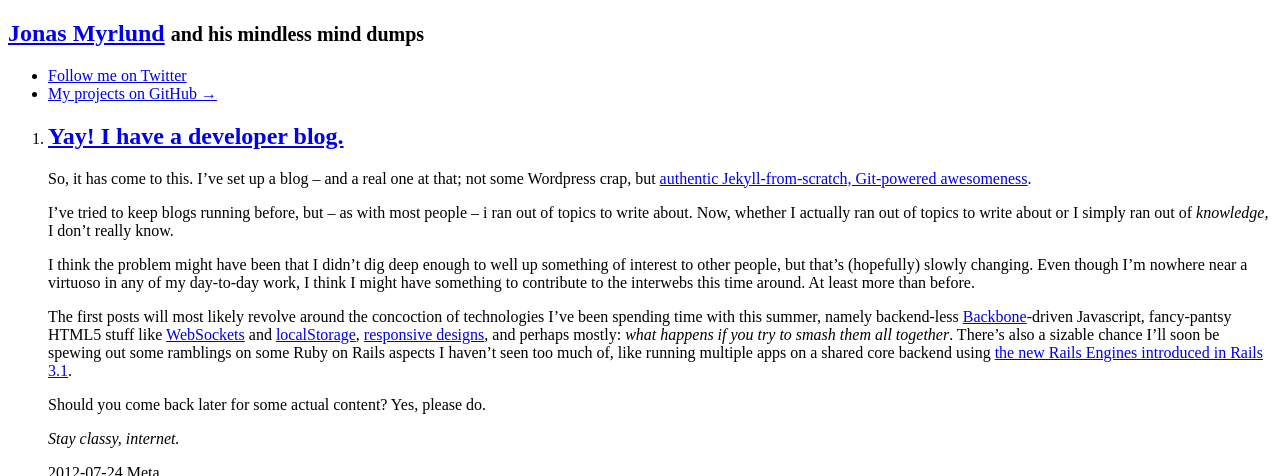
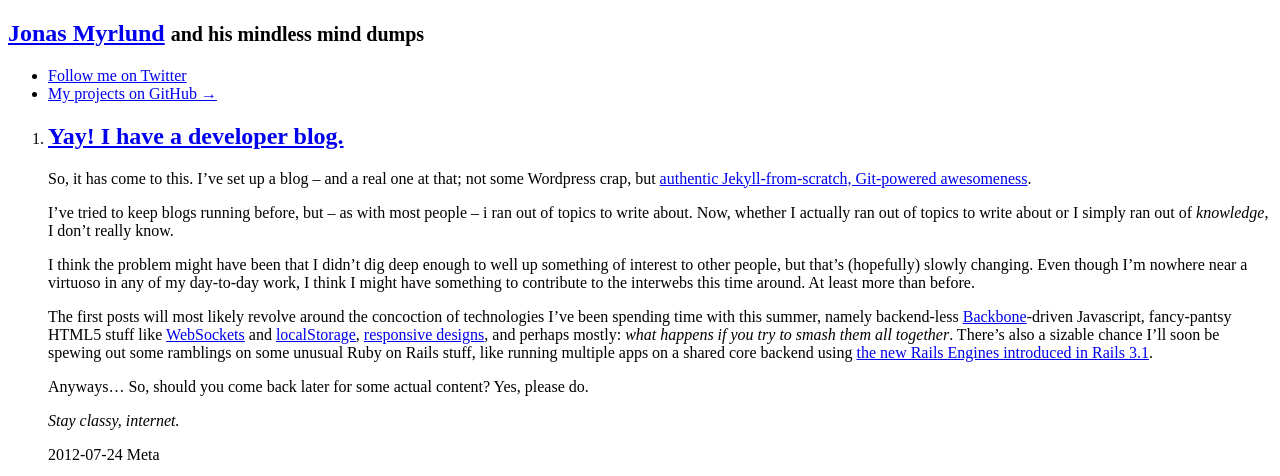
Before and after one commit to myrlund/myrlund.github.com, a Jekyll site: the page built from index.html, in a window 1280 px wide, cut to the strip 0-476 px from the top of the page. Built offline with Jekyll 4.4.1, drawn with Linux system fonts in a browser that asks for light colours; nearby versions of some CDN libraries; a script that is not in the unit is left out.

Commit message:
Changed wording of first post again.

```diff
--- a/_posts/2012-07-24-yay-i-have-a-developer-blog.md
+++ b/_posts/2012-07-24-yay-i-have-a-developer-blog.md
@@ -17,8 +17,8 @@ fancy-pantsy HTML5 stuff like [WebSockets](http://www.html5rocks.com/en/tutorial
 and [localStorage](http://coding.smashingmagazine.com/2010/10/11/local-storage-and-how-to-use-it/),
 [responsive designs](http://www.alistapart.com/articles/responsive-web-design/),
 and perhaps mostly: _what happens if you try to smash them all together_.
-There's also a sizable chance I'll soon be spewing out some ramblings on some Ruby on Rails aspects I haven't seen too much of, like running multiple apps on a shared core backend using [the new Rails Engines introduced in Rails 3.1](http://guides.rubyonrails.org/engines.html).
+There's also a sizable chance I'll soon be spewing out some ramblings on some unusual Ruby on Rails stuff, like running multiple apps on a shared core backend using [the new Rails Engines introduced in Rails 3.1](http://guides.rubyonrails.org/engines.html).
 
-Should you come back later for some actual content? Yes, please do.
+Anyways... So, should you come back later for some actual content? Yes, please do.
 
 _Stay classy, internet._
```
Also changed, not shown: 2 other files.
